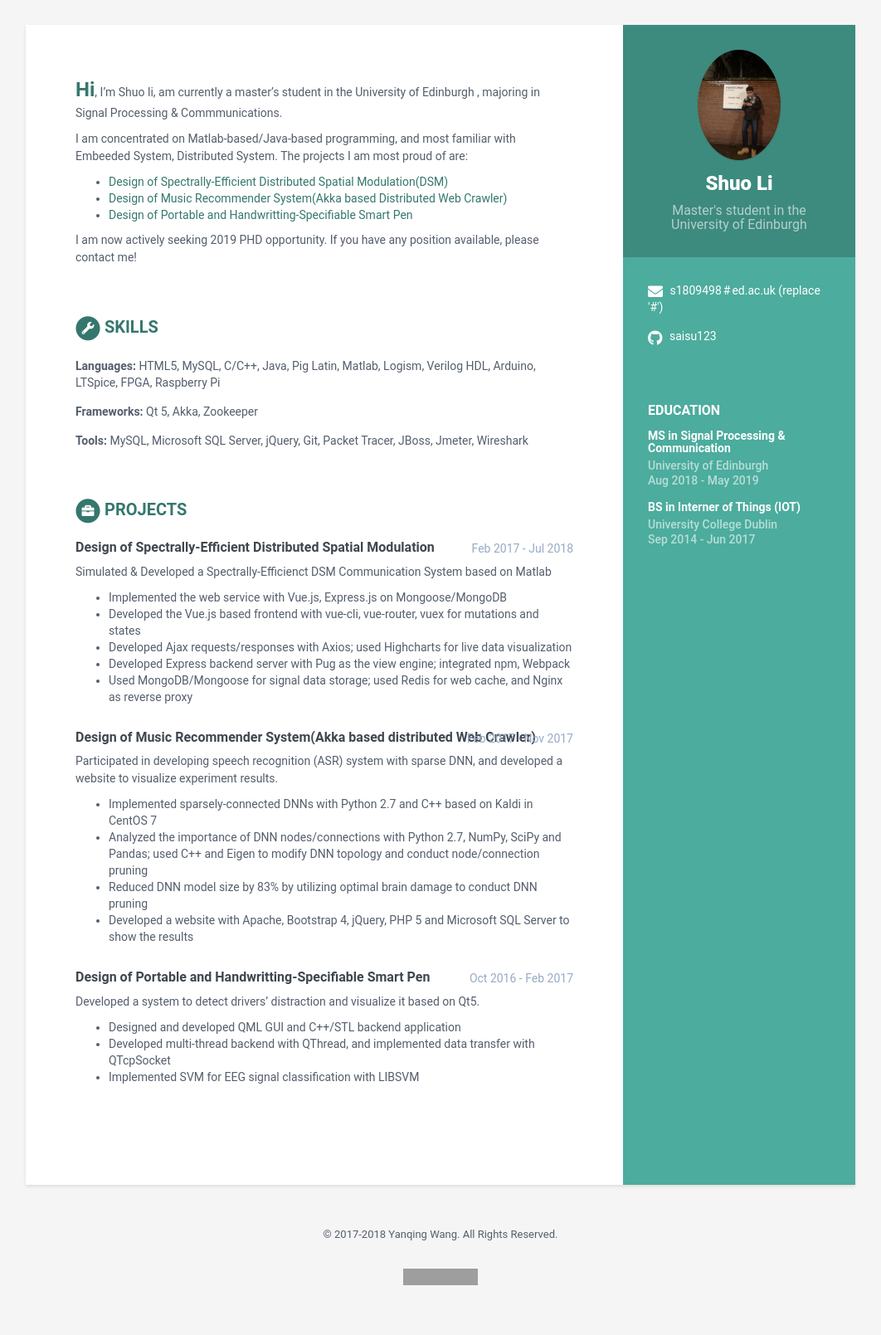
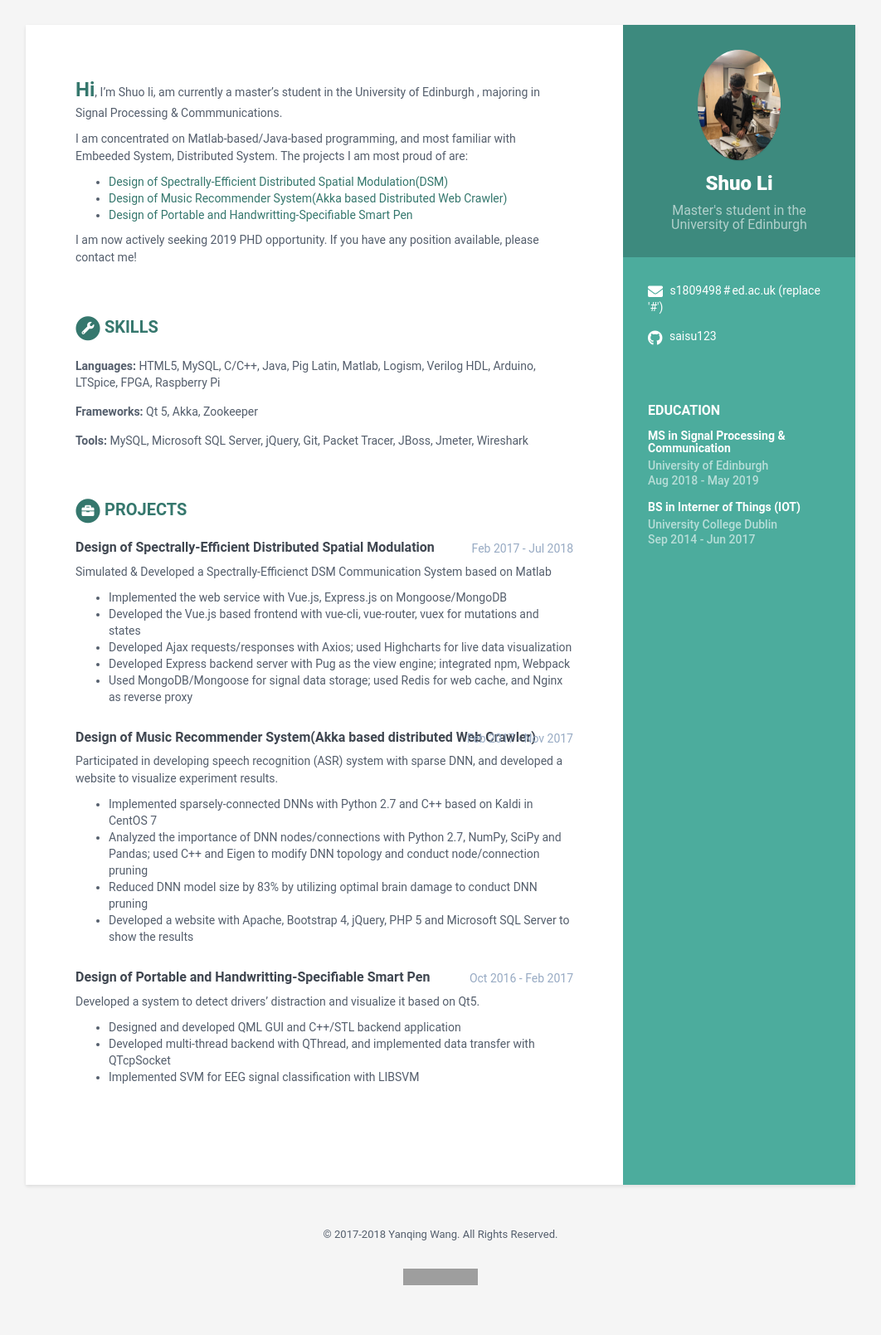
Before and after one commit to saisu123/saisu123.github.io, a Jekyll site: the page built from index.html, in a window 1280 px wide. Shown: the whole page at 83% size, without its empty margins (109-1171 px from the left). Built offline with Jekyll 4.4.1, drawn with Linux system fonts in a browser that asks for light colours; grey boxes are pictures that could not be loaded.

Commit message:
Update data.yml

```diff
--- a/_data/data.yml
+++ b/_data/data.yml
@@ -9,7 +9,7 @@ sidebar:
     # Profile information
     name: Shuo Li
     tagline: Master's student in the University of Edinburgh
-    avatar: shuoli2.jpeg  #place a 100x100 picture inside /assets/images/ folder and provide the name of the file below
+    avatar: shuoli3.jpeg  #place a 100x100 picture inside /assets/images/ folder and provide the name of the file below
 
     # Sidebar links
     email-username: s1809498
```
